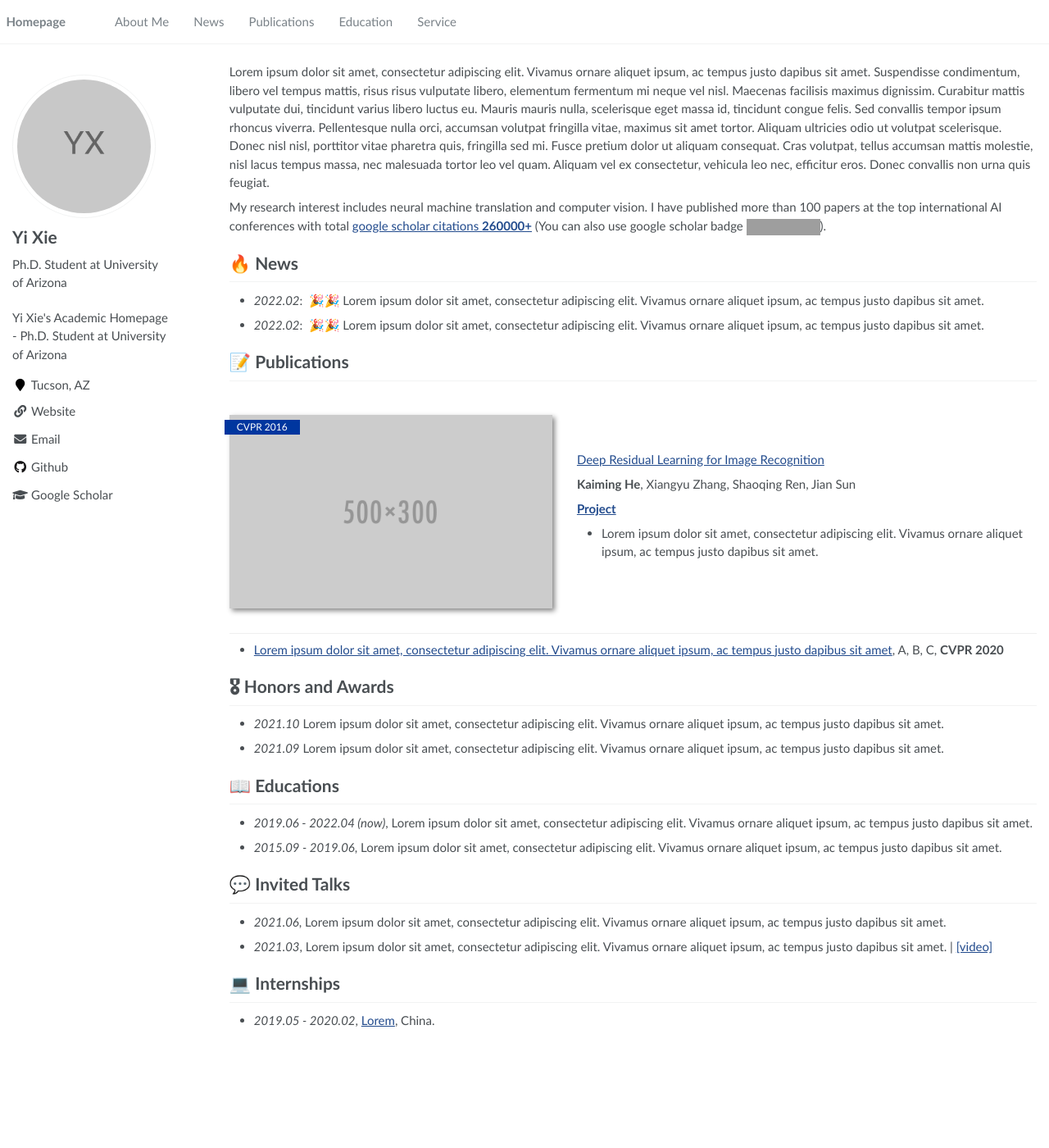
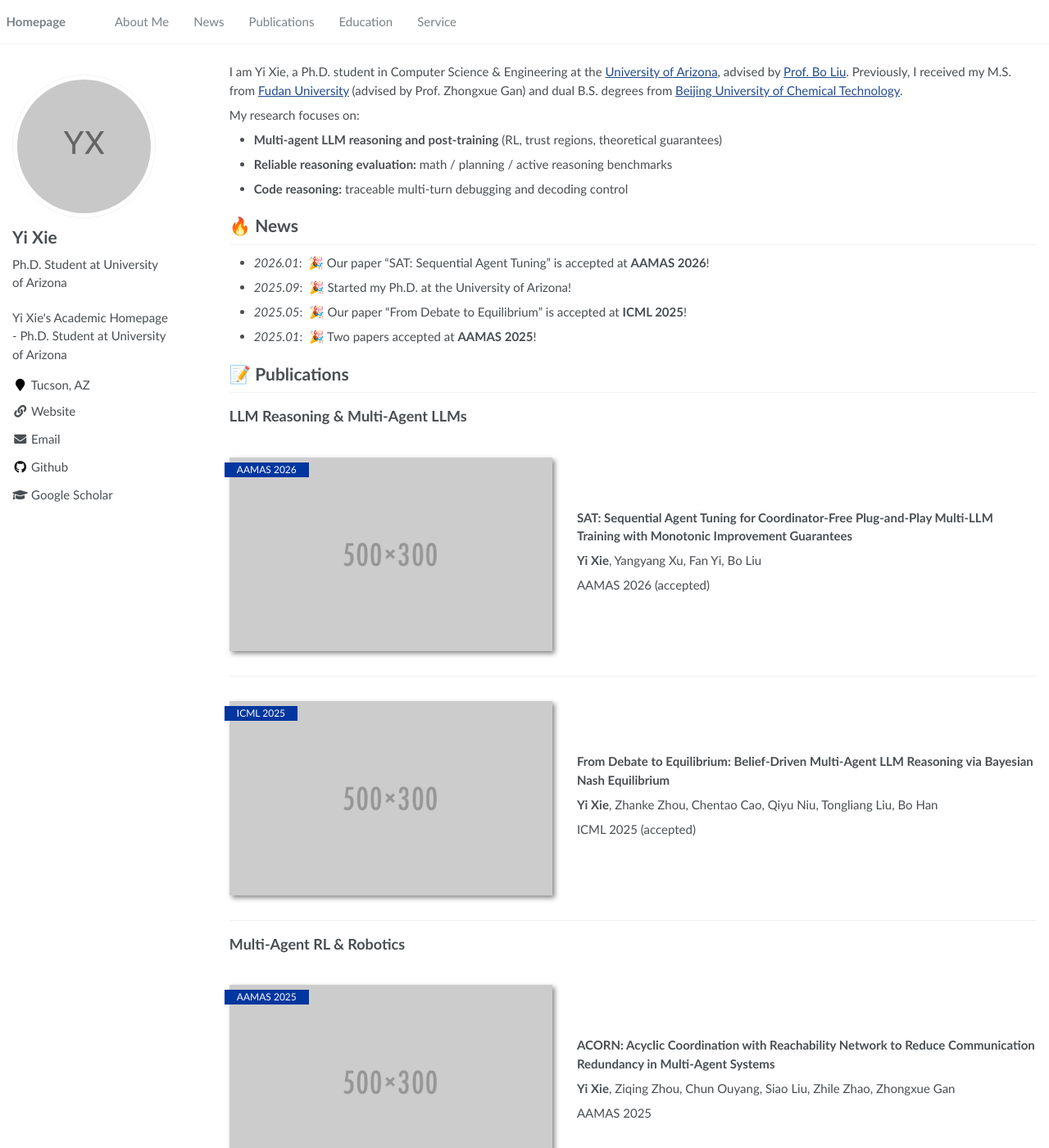
Before and after one commit to Yydc/Yydc.github.io, a Jekyll site: the page built from _pages/about.md, in a window 1280 px wide and 1400 px high. Shown: the whole window at 82% size. Built offline with Jekyll 4.4.1, drawn with Linux system fonts in a browser that asks for light colours; some of the changed text lies outside the part shown; grey boxes are pictures that could not be loaded.

Commit message:
feat: add Yi Xie's academic content to homepage

```diff
--- a/_pages/about.md
+++ b/_pages/about.md
@@ -17,42 +17,87 @@ redirect_from:
 
 <span class='anchor' id='about-me'></span>
 
-Lorem ipsum dolor sit amet, consectetur adipiscing elit. Vivamus ornare aliquet ipsum, ac tempus justo dapibus sit amet. Suspendisse condimentum, libero vel tempus mattis, risus risus vulputate libero, elementum fermentum mi neque vel nisl. Maecenas facilisis maximus dignissim. Curabitur mattis vulputate dui, tincidunt varius libero luctus eu. Mauris mauris nulla, scelerisque eget massa id, tincidunt congue felis. Sed convallis tempor ipsum rhoncus viverra. Pellentesque nulla orci, accumsan volutpat fringilla vitae, maximus sit amet tortor. Aliquam ultricies odio ut volutpat scelerisque. Donec nisl nisl, porttitor vitae pharetra quis, fringilla sed mi. Fusce pretium dolor ut aliquam consequat. Cras volutpat, tellus accumsan mattis molestie, nisl lacus tempus massa, nec malesuada tortor leo vel quam. Aliquam vel ex consectetur, vehicula leo nec, efficitur eros. Donec convallis non urna quis feugiat.
+I am Yi Xie, a Ph.D. student in Computer Science & Engineering at the [University of Arizona](https://www.arizona.edu/), advised by [Prof. Bo Liu](https://liubo-lab.github.io/). Previously, I received my M.S. from [Fudan University](https://www.fudan.edu.cn/en/) (advised by Prof. Zhongxue Gan) and dual B.S. degrees from [Beijing University of Chemical Technology](https://www.buct.edu.cn/).
 
-My research interest includes neural machine translation and computer vision. I have published more than 100 papers at the top international AI conferences with total <a href='https://scholar.google.com/citations?user=DhtAFkwAAAAJ'>google scholar citations <strong><span id='total_cit'>260000+</span></strong></a> (You can also use google scholar badge <a href='https://scholar.google.com/citations?user=DhtAFkwAAAAJ'><img src="https://img.shields.io/endpoint?url={{ url | url_encode }}&logo=Google%20Scholar&labelColor=f6f6f6&color=9cf&style=flat&label=citations"></a>).
+My research focuses on:
+- **Multi-agent LLM reasoning and post-training** (RL, trust regions, theoretical guarantees)
+- **Reliable reasoning evaluation:** math / planning / active reasoning benchmarks
+- **Code reasoning:** traceable multi-turn debugging and decoding control
 
 
 # 🔥 News
-- *2022.02*: &nbsp;🎉🎉 Lorem ipsum dolor sit amet, consectetur adipiscing elit. Vivamus ornare aliquet ipsum, ac tempus justo dapibus sit amet.
-- *2022.02*: &nbsp;🎉🎉 Lorem ipsum dolor sit amet, consectetur adipiscing elit. Vivamus ornare aliquet ipsum, ac tempus justo dapibus sit amet.
+- *2026.01*: &nbsp;🎉 Our paper "SAT: Sequential Agent Tuning" is accepted at **AAMAS 2026**!
+- *2025.09*: &nbsp;🎉 Started my Ph.D. at the University of Arizona!
+- *2025.05*: &nbsp;🎉 Our paper "From Debate to Equilibrium" is accepted at **ICML 2025**!
+- *2025.01*: &nbsp;🎉 Two papers accepted at **AAMAS 2025**!
+
 
 # 📝 Publications
 
-<div class='paper-box'><div class='paper-box-image'><div><div class="badge">CVPR 2016</div><img src='images/500x300.png' alt="sym" width="100%"></div></div>
+## LLM Reasoning & Multi-Agent LLMs
+
+<div class='paper-box'><div class='paper-box-image'><div><div class="badge">AAMAS 2026</div><img src='images/500x300.png' alt="sym" width="100%"></div></div>
 <div class='paper-box-text' markdown="1">
 
-[Deep Residual Learning for Image Recognition](https://openaccess.thecvf.com/content_cvpr_2016/papers/He_Deep_Residual_Learning_CVPR_2016_paper.pdf)
+**SAT: Sequential Agent Tuning for Coordinator-Free Plug-and-Play Multi-LLM Training with Monotonic Improvement Guarantees**
 
-**Kaiming He**, Xiangyu Zhang, Shaoqing Ren, Jian Sun
+**Yi Xie**, Yangyang Xu, Fan Yi, Bo Liu
 
-[**Project**](https://scholar.google.com/citations?view_op=view_citation&hl=zh-CN&user=DhtAFkwAAAAJ&citation_for_view=DhtAFkwAAAAJ:ALROH1vI_8AC) <strong><span class='show_paper_citations' data='DhtAFkwAAAAJ:ALROH1vI_8AC'></span></strong>
-- Lorem ipsum dolor sit amet, consectetur adipiscing elit. Vivamus ornare aliquet ipsum, ac tempus justo dapibus sit amet.
+AAMAS 2026 (accepted)
+
 </div>
 </div>
 
-- [Lorem ipsum dolor sit amet, consectetur adipiscing elit. Vivamus ornare aliquet ipsum, ac tempus justo dapibus sit amet](https://github.com), A, B, C, **CVPR 2020**
+<div class='paper-box'><div class='paper-box-image'><div><div class="badge">ICML 2025</div><img src='images/500x300.png' alt="sym" width="100%"></div></div>
+<div class='paper-box-text' markdown="1">
 
-# 🎖 Honors and Awards
-- *2021.10* Lorem ipsum dolor sit amet, consectetur adipiscing elit. Vivamus ornare aliquet ipsum, ac tempus justo dapibus sit amet.
-- *2021.09* Lorem ipsum dolor sit amet, consectetur adipiscing elit. Vivamus ornare aliquet ipsum, ac tempus justo dapibus sit amet.
+**From Debate to Equilibrium: Belief-Driven Multi-Agent LLM Reasoning via Bayesian Nash Equilibrium**
 
-# 📖 Educations
-- *2019.06 - 2022.04 (now)*, Lorem ipsum dolor sit amet, consectetur adipiscing elit. Vivamus ornare aliquet ipsum, ac tempus justo dapibus sit amet.
-- *2015.09 - 2019.06*, Lorem ipsum dolor sit amet, consectetur adipiscing elit. Vivamus ornare aliquet ipsum, ac tempus justo dapibus sit amet.
+**Yi Xie**, Zhanke Zhou, Chentao Cao, Qiyu Niu, Tongliang Liu, Bo Han
 
-# 💬 Invited Talks
-- *2021.06*, Lorem ipsum dolor sit amet, consectetur adipiscing elit. Vivamus ornare aliquet ipsum, ac tempus justo dapibus sit amet.
-- *2021.03*, Lorem ipsum dolor sit amet, consectetur adipiscing elit. Vivamus ornare aliquet ipsum, ac tempus justo dapibus sit amet.  \| [\[video\]](https://github.com/)
+ICML 2025 (accepted)
 
-# 💻 Internships
-- *2019.05 - 2020.02*, [Lorem](https://github.com/), China.
+</div>
+</div>
+
+## Multi-Agent RL & Robotics
+
+<div class='paper-box'><div class='paper-box-image'><div><div class="badge">AAMAS 2025</div><img src='images/500x300.png' alt="sym" width="100%"></div></div>
+<div class='paper-box-text' markdown="1">
+
+**ACORN: Acyclic Coordination with Reachability Network to Reduce Communication Redundancy in Multi-Agent Systems**
+
+**Yi Xie**, Ziqing Zhou, Chun Ouyang, Siao Liu, Zhile Zhao, Zhongxue Gan
+
+AAMAS 2025
+
+</div>
+</div>
+
+<div class='paper-box'><div class='paper-box-image'><div><div class="badge">AAMAS 2025</div><img src='images/500x300.png' alt="sym" width="100%"></div></div>
+<div class='paper-box-text' markdown="1">
+
+**Heuristics-Assisted Experience Replay Strategy for Cooperative Multi-Agent Reinforcement Learning**
+
+**Yi Xie**, Ziqing Zhou, Chun Ouyang, Siao Liu, Zhile Zhao, Zhongxue Gan
+
+AAMAS 2025
+
+</div>
+</div>
+
+- **Improving Robotic Grasp Detection Under Sparse Annotations via Grasp Transformer with Pixel-Wise Contrastive Learning**, Siao Liu, Yang Liu, Zhaoyu Chen, Ziqing Zhou, Zhile Zhao, **Yi Xie**, Wei Li, Zhongxue Gan. *IEEE Transactions on Industrial Electronics, 2025*
+
+- **A Framework for Dynamical Distributed Flocking Control in Dense Environments**, Ziqing Zhou, Chun Ouyang, Linqiang Hu, **Yi Xie**, Yuning Chen, Zhongxue Gan. *Expert Systems with Applications, 2023*
+
+- **Improving Generalization in Visual Reinforcement Learning via Conflict-aware Gradient Agreement Augmentation**, Siao Liu, Zhaoyu Chen, Yang Liu, Yuzheng Wang, Dingkang Yang, Zhile Zhao, Ziqing Zhou, **Yi Xie**, Wei Li, Wenqiang Zhang, Zhongxue Gan. *ICCV 2023*
+
+
+# 📖 Education
+- *2025.09 - present*, Ph.D. Student in Computer Science & Engineering, University of Arizona. Advisor: [Bo Liu](https://liubo-lab.github.io/).
+- *2022.09 - 2025.06*, M.S. in Mechanical & Electrical Engineering, Fudan University. Advisor: Zhongxue Gan.
+- *2017.09 - 2022.06*, B.S. in Mechanical & Electrical Engineering & B.S. in Economic Management (Dual Degree), Beijing University of Chemical Technology.
+
+
+# 💻 Service
+- **Reviewer:** NeurIPS 2024; ICLR 2025, 2026; ICML 2025, 2026; COLM 2025
```
